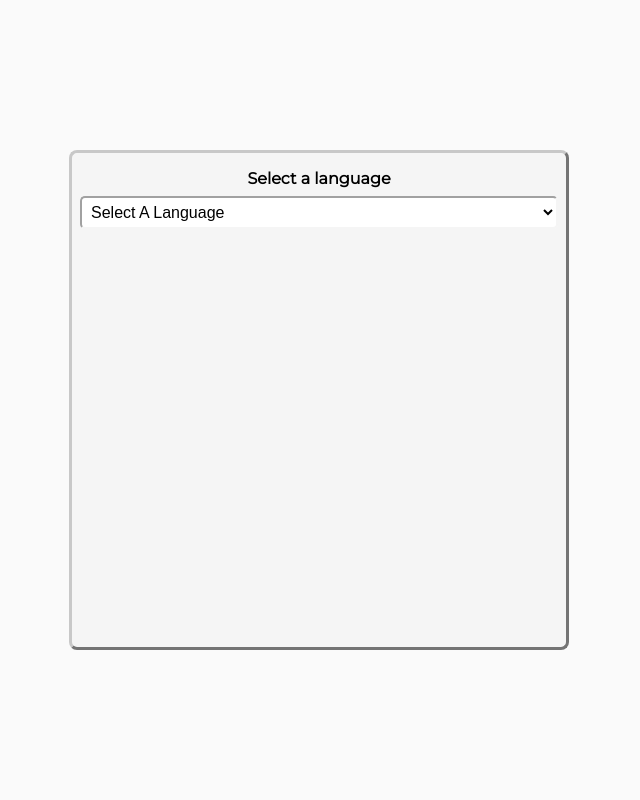
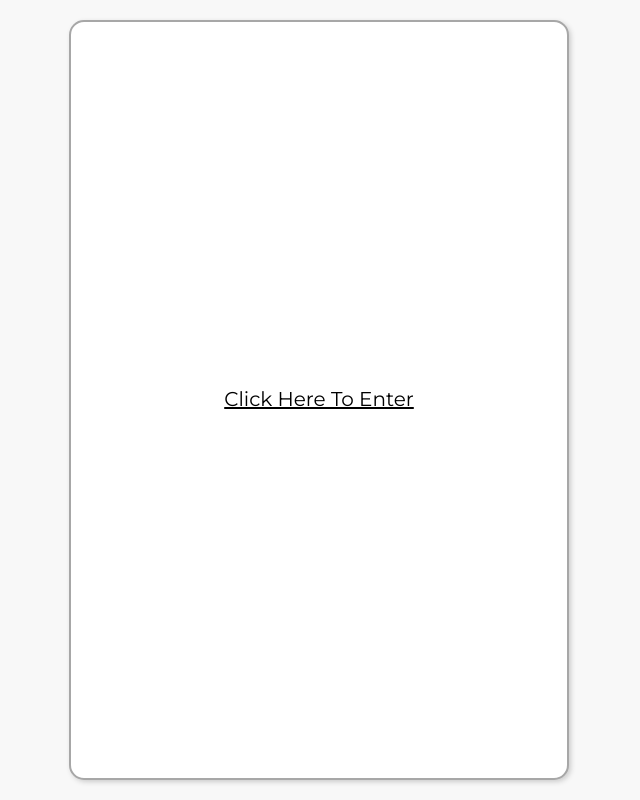
Before and after one commit to MarkusAleksander/language-test-app, a Vue app: page /#/ in a window 1280 px wide. Shown: the whole page, without its empty margins (321-961 px from the left). Built offline with nearby package versions, Linux system fonts and the light colour scheme.

Commit message:
Landing page additon and router transition

```diff
--- a/src/App.vue
+++ b/src/App.vue
@@ -1,50 +1,68 @@
 <template>
   <div id="app">
-    <section id="main">
-      <router-view/>
+    <section id="main" :style="style_max_width">
+      <transition name="router-anim" mode="out-in">
+        <router-view/>
+      </transition>
     </section>
   </div>
 </template>
 
+<script>
+
+export default {
+  data: function () {
+    return {
+      max_width: 1200
+    }
+  },
+  computed: {
+    style_max_width: function () {
+      return `max-width:${this.$store.getters.getMaxWidth}px`
+    }
+  }
+}
+
+</script>
+
 <style lang="scss" scoped>
 #app {
-  max-width: 500px;
   width: 100%;
-  height: 500px;
-  border: 3px outset rgb(200, 200, 200);
-  border-radius: 8px;
-  background-color: rgb(245, 245, 245);
+  height: 100%;
+  background-color: #f8f8f8;
   display: flex;
-  flex-direction: column;
-  justify-content: flex-start;
-  align-items: stretch;
-  padding: 8px;
+  justify-content: center;
+  align-items: start;
+  padding: 2rem 0;
 }
-
 #main {
-  flex-grow: 1;
+  width: 100%;
+  height: 100%;
+  flex-grow: 0;
+  margin: 0 auto;
+  background-color: #fff;
+  border: 0.2rem solid rgb(167, 167, 167);
+  border-radius: 1.5rem;
+  box-shadow: 0.2rem 0.2rem 0.5rem #ccc;
+  padding: 0.8rem;
+  transition: max-width .75s;
+}
+.router-anim-enter-active {
+  transition: opacity .5s 1s;
+}
+.router-anim-leave-active {
+  transition: opacity .5s;
+}
+.router-anim-enter,
+.router-anim-leave-to {
+  opacity: 0;
 }
 </style>
 
 <style lang="scss">
 @import url("https://fonts.googleapis.com/css?family=Montserrat");
-html,
-body {
-  height: 100%;
-  width: 100%;
-  font-family: "Montserrat", serif;
-  font-size: 16px;
-  line-height: 1.2em;
-  box-sizing: border-box;
-}
-body {
-  display: flex;
-  justify-content: center;
-  align-items: center;
-  background-color: rgb(250, 250, 250);
-
+* {
   &,
-  & *,
   &:after,
   &:before {
     padding: 0;
@@ -53,9 +71,14 @@ body {
     box-sizing: border-box;
   }
 }
-p {
-  text-align: center;
-  font-weight: 600;
-  margin-bottom: 8px;
+html,
+body {
+  height: 100%;
+  width: 100%;
+  font-family: "Montserrat", serif;
+  font-size: 62.5%;
+  line-height: 1.2em;
+  box-sizing: border-box;
 }
+
 </style>
--- a/src/router.js
+++ b/src/router.js
@@ -1,5 +1,6 @@
 import Vue from 'vue'
 import Router from 'vue-router'
+import Landing from '@/views/Landing.vue'
 import Home from '@/views/Home.vue'
 import TestComplete from '@/views/TestComplete.vue'
 
@@ -9,6 +10,11 @@ export default new Router({
   routes: [
     {
       path: '/',
+      name: 'landing',
+      component: Landing
+    },
+    {
+      path: '/home',
       name: 'home',
       component: Home
     },
--- a/src/store.js
+++ b/src/store.js
@@ -7,17 +7,21 @@ export default new Vuex.Store({
   state: {
     testComplete: false,
     testScore: 0,
-    localData: null
+    localData: null,
+    current_max_width: 0
   },
   mutations: {
-    completeTest (state) {
+    completeTest(state) {
       state.testComplete = true
     },
-    updateScore (state, payload) {
+    updateScore(state, payload) {
       state.testScore += payload.score
     },
-    setLocalData (state, data) {
+    setLocalData(state, data) {
       state.localData = data
+    },
+    setWidth(state, data) {
+      state.current_max_width = data.width
     }
   },
   getters: {
@@ -29,6 +33,9 @@ export default new Vuex.Store({
     },
     getTranslations: state => {
       return state.localData.data.translations
+    },
+    getMaxWidth: state => {
+      return state.current_max_width
     }
   },
   actions: {
--- a/src/views/Home.vue
+++ b/src/views/Home.vue
@@ -15,9 +15,15 @@ export default {
   },
   data: function () {
     return {
-      hasLoaded: false,
-      language_list: null
+      language_list: null,
+      max_width: 1200
     }
+  },
+  created: function () {
+    this.$store.commit({
+      type: 'setWidth',
+      width: this.max_width
+    })
   },
   beforeMount: function () {
     this.$store.commit({
--- /dev/null
+++ b/src/views/Landing.vue
@@ -0,0 +1,40 @@
+<template>
+    <div class="landing-page-wrapper">
+        <router-link to="/home">Click Here To Enter</router-link>
+    </div>
+</template>
+
+<script>
+export default {
+  name: 'Landing',
+  data: function () {
+    return {
+      max_width: 500
+    }
+  },
+  beforeMount: function () {
+      console.log('mounting landing...');
+    this.$store.commit({
+      type: 'setWidth',
+      width: this.max_width
+    })
+  }
+}
+</script>
+
+<style lang="scss" scoped>
+.landing-page-wrapper {
+    display: flex;
+    justify-content: center;
+    align-items: center;
+    width: 100%;
+    height: 100%;
+
+    a {
+        text-align: center;
+        color: #000;
+        display: inline-block;
+        font-size: 2rem;
+    }
+}
+</style>
```
